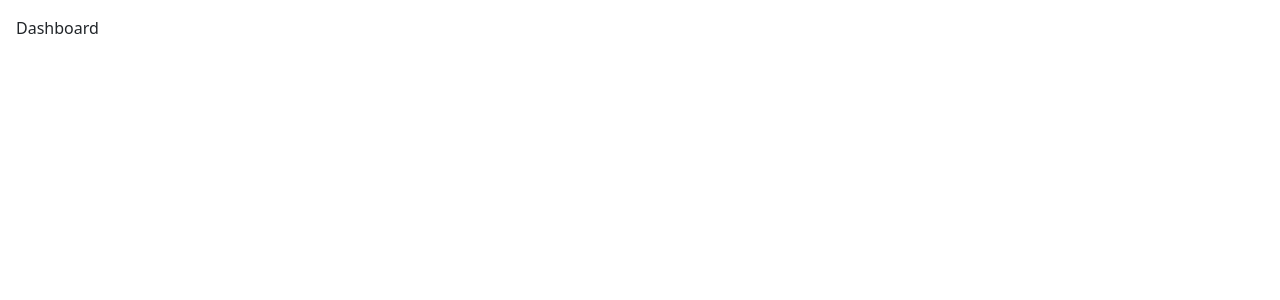
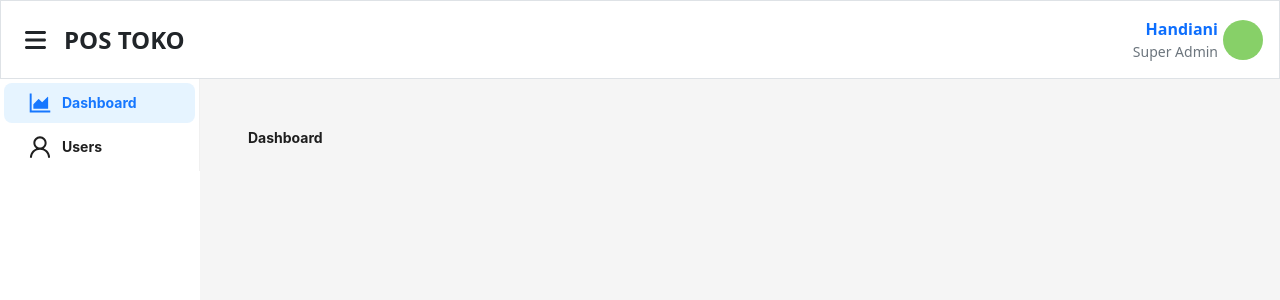
Before and after one commit to handi7/pos-toko, a React (Create React App) app: page / in a window 1280 px wide. Shown: the top 300 px of the page. Built offline with nearby package versions, Linux system fonts and the light colour scheme.

Commit message:
Add private layout

```diff
--- a/package.json
+++ b/package.json
@@ -3,6 +3,11 @@
   "version": "0.1.0",
   "private": true,
   "dependencies": {
+    "@ant-design/icons": "^5.0.1",
+    "@fortawesome/fontawesome-svg-core": "^6.3.0",
+    "@fortawesome/free-regular-svg-icons": "^6.3.0",
+    "@fortawesome/free-solid-svg-icons": "^6.3.0",
+    "@fortawesome/react-fontawesome": "^0.2.0",
     "@reduxjs/toolkit": "^1.9.3",
     "@testing-library/jest-dom": "^5.14.1",
     "@testing-library/react": "^13.0.0",
--- a/src/App.js
+++ b/src/App.js
@@ -4,6 +4,7 @@ import { BrowserRouter, Route, Routes } from "react-router-dom";
 import Layout from "./layout";
 import Login from "./pages/auth/Login";
 import Dashboard from "./pages/Dashboard";
+import Users from "./pages/Users";
 
 function App() {
   const user = useSelector((state) => state.user);
@@ -21,6 +22,15 @@ function App() {
             </Layout>
           }
         />
+
+        <Route
+          path="/users"
+          element={
+            <Layout user={user}>
+              <Users />
+            </Layout>
+          }
+        />
       </Routes>
     </BrowserRouter>
   );
--- /dev/null
+++ b/src/index.css
@@ -0,0 +1,3 @@
+.pointer {
+  cursor: pointer;
+}
--- a/src/index.js
+++ b/src/index.js
@@ -1,4 +1,5 @@
 import React from "react";
+import "./index.css";
 import ReactDOM from "react-dom/client";
 import App from "./App";
 import reportWebVitals from "./reportWebVitals";
--- /dev/null
+++ b/src/layout/Header.jsx
@@ -0,0 +1,84 @@
+import {
+  faBars,
+  faClose,
+  faGear,
+  faRightFromBracket,
+  faUser,
+} from "@fortawesome/free-solid-svg-icons";
+import { FontAwesomeIcon } from "@fortawesome/react-fontawesome";
+import { Avatar, Card, Space } from "antd";
+import React, { useState } from "react";
+
+export default function Header({ mobile, setDrawer, setCollapsed }) {
+  const [show, setShow] = useState(false);
+
+  return (
+    <header className="d-flex justify-content-between align-items-center p-3 border">
+      <Space size={10}>
+        <span
+          className="fs-4 p-2 pointer"
+          onClick={mobile ? setDrawer : setCollapsed}
+        >
+          <FontAwesomeIcon icon={faBars} />
+        </span>
+        <span className="fw-bold fs-4">POS TOKO</span>
+      </Space>
+
+      <Space size={5} className="pointer" onClick={() => setShow(!show)}>
+        <div className="d-flex flex-column text-end">
+          <span className="fw-bold text-primary">Handiani</span>
+          <small className="text-secondary">Super Admin</small>
+        </div>
+
+        <Avatar
+          size="large"
+          style={{
+            backgroundColor: "#87d068",
+          }}
+          // icon={<UserOutlined />}
+        />
+
+        {show && (
+          <div className="position-absolute bg-white end-0 me-3 mt-4">
+            <Space
+              size={5}
+              className="d-flex border border-bottom-0 rounded-top py-2 px-3"
+            >
+              <Avatar
+                size="large"
+                style={{
+                  backgroundColor: "#87d068",
+                }}
+                // icon={<UserOutlined />}
+              />
+              <div className="d-flex flex-column">
+                <span className="fw-bold text-primary">Handiani</span>
+                <small className="text-secondary">handi@mail.com</small>
+              </div>
+            </Space>
+            <ul className="list-group">
+              <li className="list-group-item">
+                <Space size={10}>
+                  <FontAwesomeIcon icon={faUser} />
+                  <span>Profile</span>
+                </Space>
+              </li>
+              <li className="list-group-item">
+                <Space size={10}>
+                  <FontAwesomeIcon icon={faGear} />
+                  <span>Settings</span>
+                </Space>
+              </li>
+              <li className="list-group-item text-danger">
+                <Space size={10}>
+                  <FontAwesomeIcon icon={faRightFromBracket} />
+                  <span>Logout</span>
+                </Space>
+              </li>
+            </ul>
+          </div>
+        )}
+      </Space>
+    </header>
+  );
+}
--- /dev/null
+++ b/src/layout/MenuItems.jsx
@@ -0,0 +1,42 @@
+import { Menu } from "antd";
+import React from "react";
+import { useNavigate } from "react-router-dom";
+
+export default function MenuItems({
+  menus,
+  selectedKey: s,
+  changeSelectedKey: c,
+}) {
+  const navigate = useNavigate();
+  // const styledTopics = [];
+
+  // menus.forEach((menu, key) =>
+  //   styledTopics.push(
+  //     <Menu.Item key={key} onClick={changeSelectedKey} icon={menu?.icon}>
+  //       {menu?.label}
+  //     </Menu.Item>
+  //   )
+  // );
+
+  const onClick = (e) => {
+    c(e);
+    navigate(e.key);
+  };
+
+  return (
+    <Menu mode="inline" selectedKeys={[s]}>
+      {/* {styledTopics} */}
+      {menus?.map((menu, idx) => {
+        return (
+          <Menu.Item
+            key={menu?.path}
+            onClick={(e) => onClick(e)}
+            icon={menu?.icon}
+          >
+            <span className="fw-bold">{menu?.label}</span>
+          </Menu.Item>
+        );
+      })}
+    </Menu>
+  );
+}
--- /dev/null
+++ b/src/layout/Sidebar.jsx
@@ -0,0 +1,21 @@
+import { faDashboard } from "@fortawesome/free-solid-svg-icons";
+import { FontAwesomeIcon } from "@fortawesome/react-fontawesome";
+import { Layout, Space } from "antd";
+import React from "react";
+import { Link } from "react-router-dom";
+
+export default function Sidebar({ menu, collapsed, mobile, setMobile }) {
+  return (
+    <Layout.Sider
+      theme="light"
+      collapsedWidth={mobile ? 0 : 100}
+      collapsed={mobile ? true : collapsed}
+      trigger={null}
+      onCollapse={(collapsed, type) => {
+        console.log(collapsed, type);
+      }}
+    >
+      {menu}
+    </Layout.Sider>
+  );
+}
--- a/src/layout/index.js
+++ b/src/layout/index.js
@@ -1,9 +1,27 @@
-import React, { useEffect } from "react";
-import { useSelector } from "react-redux";
+import { Drawer, Layout } from "antd";
+import React, { useEffect, useState } from "react";
 import { useNavigate } from "react-router-dom";
+import Sidebar from "./Sidebar";
+import Header from "./Header";
+import { menuData } from "./menuData";
+import MenuItems from "./MenuItems";
 
-export default function Layout({ user, children }) {
+export default function Layoutt({ user, children }) {
   const navigate = useNavigate();
+  const topics = ["First topic", "Second topic", "Third topic"];
+
+  const [mobile, setMobile] = useState(true);
+  const [drawer, setDrawer] = useState(false);
+  const [collapsed, setCollapsed] = useState(false);
+  const [contentIndex, setContentIndex] = useState(0);
+  const [selectedKey, setSelectedKey] = useState("/");
+
+  const changeSelectedKey = (event) => {
+    const key = event.key;
+    setSelectedKey(key);
+    setContentIndex(+key);
+    setDrawer(!drawer);
+  };
 
   useEffect(() => {
     if (!user?.id) {
@@ -11,5 +29,56 @@ export default function Layout({ user, children }) {
     }
   }, [user]);
 
-  return <div>{children}</div>;
+  useEffect(() => {
+    setMobile(window.innerWidth < 768);
+    window.addEventListener("resize", () => setMobile(window.innerWidth < 768));
+    return (_) =>
+      window.removeEventListener("resize", () =>
+        setMobile(window.innerWidth < 768)
+      );
+  }, []);
+
+  const Menu = (
+    <MenuItems
+      menus={menuData}
+      selectedKey={selectedKey}
+      changeSelectedKey={changeSelectedKey}
+    />
+  );
+
+  return (
+    <div>
+      {mobile && (
+        <Drawer
+          title="Topics"
+          placement="left"
+          onClick={() => setDrawer(false)}
+          onClose={() => setDrawer(false)}
+          open={drawer}
+        >
+          {Menu}
+        </Drawer>
+      )}
+
+      <Header
+        mobile={mobile}
+        setDrawer={() => setDrawer(!drawer)}
+        setCollapsed={() => setCollapsed(!collapsed)}
+      />
+
+      <Layout>
+        <Sidebar
+          menu={Menu}
+          collapsed={collapsed}
+          mobile={mobile}
+          setMobile={setMobile}
+        />
+
+        <Layout.Content style={{ height: "92vh" }} className="p-5">
+          {/* {topics[contentIndex]} */}
+          {children}
+        </Layout.Content>
+      </Layout>
+    </div>
+  );
 }
--- /dev/null
+++ b/src/layout/menuData.js
@@ -0,0 +1,18 @@
+import { AreaChartOutlined, UserOutlined } from "@ant-design/icons";
+
+const style = { fontSize: "24px" };
+
+export const menuData = [
+  {
+    id: 1,
+    label: "Dashboard",
+    icon: <AreaChartOutlined style={style} />,
+    path: "/",
+  },
+  {
+    id: 2,
+    label: "Users",
+    icon: <UserOutlined style={style} />,
+    path: "/users",
+  },
+];
--- a/src/pages/Dashboard.jsx
+++ b/src/pages/Dashboard.jsx
@@ -4,5 +4,5 @@ import { useSelector } from "react-redux";
 export default function Dashboard() {
   const user = useSelector((state) => state.user);
 
-  return <div className="font-bold p-3">Dashboard</div>;
+  return <div className="fw-bold">Dashboard</div>;
 }
--- /dev/null
+++ b/src/pages/Users.jsx
@@ -0,0 +1,5 @@
+import React from "react";
+
+export default function Users() {
+  return <div>User List</div>;
+}
```
Also changed, not shown: 1 other file (tests, documents, lock files or other folders).
